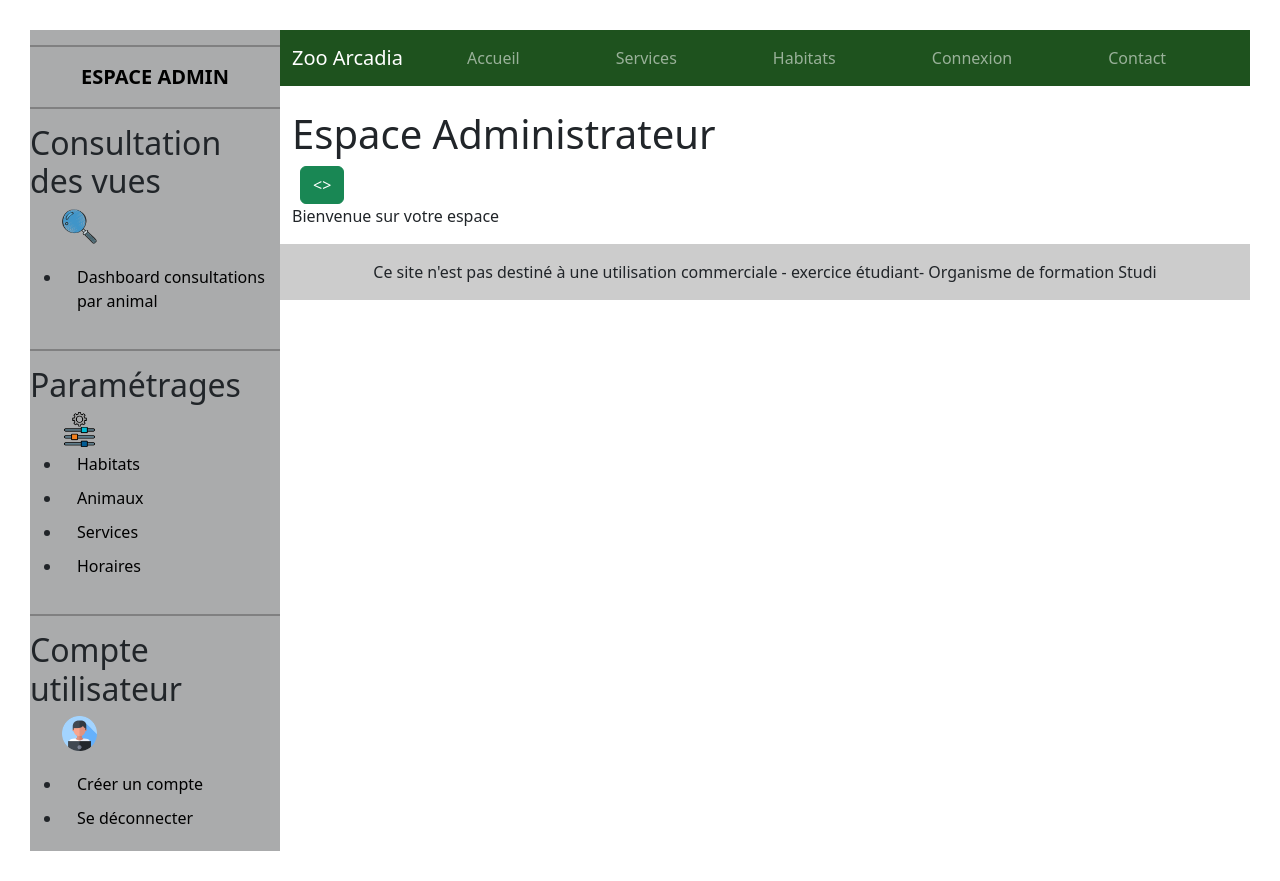
After one commit to fx-145/Zoo_Arcadia_2024, a PHP site: template app/views/admin_area.view.php in a window 1280 px wide. The commit adds this page. Run offline with PHP 8.4, Linux system fonts and the light colour scheme; the template is opened without the code that fills it, so the values that code supplies are empty.

Commit message:
admin area and sidebar area

```diff
--- a/app/controllers/router/Router.controller.php
+++ b/app/controllers/router/Router.controller.php
@@ -18,13 +18,14 @@ class Navbar
     {
         $uri = str_replace('/app', '', $uri);
         $routes = [
-            '/' => 'index.php',
+            '/'  => 'index.php',
             '/services' => 'services.php',
             '/homes' => 'homes.php',
             '/connection' => 'connection.php',
-            '/contact' => 'contact.php'
+            '/contact' => 'contact.php',
+            '/admin' => 'admin_area.php'
         ];
-        var_dump($uri);
+        //var_dump($uri);
         if (array_key_exists($uri, $routes)) {
             require $routes[$uri];
             return true;
--- /dev/null
+++ b/app/controllers/router/admin_area.php
@@ -0,0 +1,3 @@
+<?php
+
+require 'app/views/admin_area.view.php';
--- /dev/null
+++ b/app/views/admin_area.view.php
@@ -0,0 +1,50 @@
+<!DOCTYPE html>
+<html lang="fr">
+
+<head>
+    <meta charset="UTF-8">
+    <meta name="viewport" content="width=device-width, initial-scale=1.0">
+    <title>Espace Admin</title>
+    <link rel="stylesheet" href="../../public/css/sidebar_style.css">
+    <link rel="stylesheet" href="../../public/css/main.css">
+</head>
+
+<body>
+    <!-- Affichage de la sidebar -->
+    <?php
+    include_once ("layouts/sidebar_admin.php"); ?>
+    <!-- Affichage de la navbarbar -->
+    <div id="content">
+
+        <?php include_once ("layouts/navbar.php"); ?>
+
+
+
+        <div class="container-fluid">
+
+            <h1 class="mt-4">Espace Administrateur</h1>
+            <button class="btn btn-success mx-2" id="menu-toggle"><></button>
+            <p>Bienvenue sur votre espace <span style="margin-left: 5px;"></span></p>
+
+        </div>
+
+
+
+
+
+
+
+        <!-- Appel du footer -->
+        <?php include ("layouts/footer.php"); ?>
+
+        <!-- Appel des scripts -->
+        <?php include ("layouts/scripts.php"); ?>
+        <!-- Appel du script de la sidebar -->
+        <script src="../../public/js/sidebar_script.js"></script>
+
+        <!-- cette cloture de div ci-dessous balise la fin du contenu de tout l'affichage dans area_admin -->
+    </div>
+
+</body>
+
+</html>
--- /dev/null
+++ b/app/views/layouts/sidebar_admin.php
@@ -0,0 +1,79 @@
+<div id="sidebar" class="sidebar">
+    <hr class="separator">
+    <div class="sidebar-heading">ESPACE ADMIN</div>
+
+    <hr class="separator">
+
+
+    <div class="list-group list-group-flush">
+        <div>
+            <h2>Consultation des vues</h2>
+            <ul>
+            <li class="nav-item d-flex align-items-center">
+                    <img class="icon" src="../../../public/images/icones/consulter.png" alt="Menu" >
+                </li>
+                </ul>
+            <ul>
+                <li class="nav-item">
+                    <a class="nav-link" href="#">Dashboard consultations par animal</a>
+                </li>
+            </ul>
+
+        </div>
+
+        <hr class="separator">
+        <div>
+            <h2>Paramétrages</h2>
+            <ul>
+                <li class="nav-item d-flex align-items-center">
+                    <img class="icon" src="../../../public/images/icones/parametres.png" alt="Menu">
+                </li>
+                <li class="nav-item">
+                    <a class="nav-link" href="#submenu1" data-toggle="collapse">Habitats</a>
+                    <ul id="submenu1" class="collapse">
+                        <li><a href="#">Ajouter</a></li>
+                        <li><a href="#">Modifier/supprimer</a></li>
+                    </ul>
+                </li>
+                <li class="nav-item">
+                    <a class="nav-link" href="#submenu2" data-toggle="collapse">Animaux</a>
+                    <ul id="submenu2" class="collapse">
+                        <li><a href="#">Ajouter</a></li>
+                        <li><a href="#">Modifier/supprimer</a></li>
+                    </ul>
+                </li>
+                <li class="nav-item">
+                    <a class="nav-link" href="#submenu3" data-toggle="collapse">Services</a>
+                    <ul id="submenu3" class="collapse">
+                        <li><a href="#">Ajouter</a></li>
+                        <li><a href="#">Modifier/supprimer</a></li>
+                    </ul>
+                </li>
+                <li class="nav-item">
+                    <a class="nav-link" href="#submenu4" data-toggle="collapse">Horaires</a>
+                    <ul id="submenu4" class="collapse">
+                        <li><a href="#">Modifier</a></li>
+                    </ul>
+                </li>
+            </ul>
+        </div>
+
+        <hr class="separator">
+        <div>
+            <h2>Compte utilisateur</h2>
+            <ul>
+            <li class="nav-item d-flex align-items-center">
+                    <img class="icon" src="../../../public/images/icones/user.png" alt="Menu">
+                </li>
+                </ul>
+            <ul>
+                <li class="nav-item">
+                    <a class="nav-link" href="#">Créer un compte</a>
+                </li>
+                <li class="nav-item">
+                    <a class="nav-link" href="#">Se déconnecter</a>
+                </li>
+            </ul>
+        </div>
+    </div>
+</div>
--- a/index.php
+++ b/index.php
@@ -3,4 +3,6 @@ require_once 'app/controllers/router/Router.controller.php';
 
 $controller = new Navbar();
 $uri = $controller->getCurrentUri();
+//$uri = str_replace('/index.php', '/', $uri);
+//var_dump($uri);
 $result = $controller->router($uri);
--- /dev/null
+++ b/public/css/sidebar_style.css
@@ -0,0 +1,56 @@
+body {
+    display: flex;
+  }
+  #sidebar {
+    min-width: 250px;
+    max-width: 250px;
+    background-color: #aaabac;
+    transition: margin 0.9s;
+  }
+  #sidebar.collapsed {
+    margin-left: -280px;
+  }
+  #content {
+    flex: 1;
+    padding: 0px;
+  }
+  .sidebar .sidebar-heading {
+    color: black;
+    text-align: center;
+    font-size: 20px;
+    font-weight: bold;
+  }
+  .sidebar .nav-item .nav-link {
+    padding: 5px 15px;
+    color: #000000;
+    text-decoration: none;
+    display: block;
+  }
+  .sidebar .nav-item .nav-link:hover {
+    background-color: #868789;
+    color: #fff;
+  }
+  .sidebar .nav-item ul li a {
+    padding: 5px 20px;
+    color: #000000;
+    text-decoration: none;
+    display: block;
+  }
+  .sidebar .nav-item ul li a:hover {
+    background-color: #868789;
+    color: #fff;
+  }
+  .separator {
+    border-top: 2px solid #000;
+    margin: 15px 0;
+  }
+  .sidebar .nav-item .nav-link.active,
+  .sidebar .nav-item ul li a.active {
+    background-color: #044604;
+    color: #fff;
+  }
+
+  .icon {
+    width: 35px;
+    height: 35px;
+    vertical-align: middle}
```
Also changed, not shown: public/js/sidebar_script.js (added, +45 -0 lines), public/images/icones/parametres.png (renamed from public/images/icones/adjustment_13453516.png).
